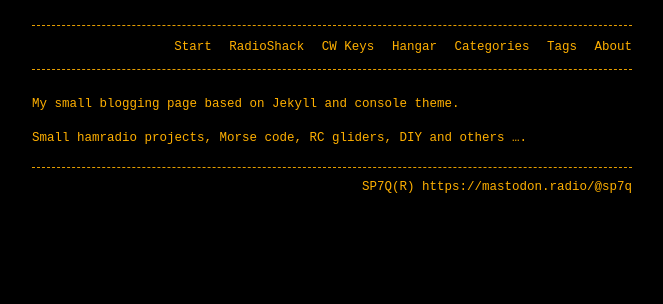
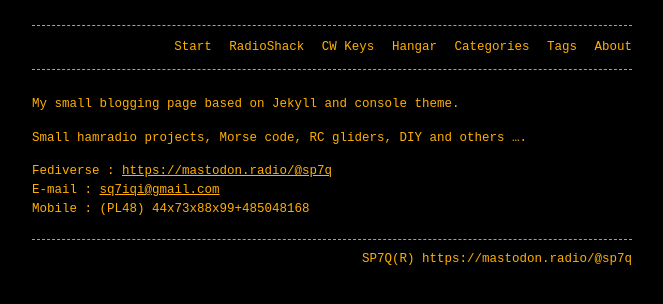
Before and after one commit to sp7q/blog, a Jekyll site: the page built from about.md, in a window 1280 px wide. Shown: the top 304 px of the page, without its empty margins (308-971 px from the left). Built offline with Jekyll 4.4.1, drawn with Linux system fonts in a browser that asks for light colours.

Commit message:
contackt data

```diff
--- a/about.md
+++ b/about.md
@@ -8,3 +8,7 @@ permalink: /about/
 My small blogging page based on Jekyll and console theme.
 
 Small hamradio projects, Morse code, RC gliders, DIY and others ....
+
+Fediverse : [https://mastodon.radio/@sp7q](https://mastodon.radio/@sp7q)
+E-mail : [sq7iqi@gmail.com](mailto:s.q.7.i.q.i@gmail.com)
+Mobile : (PL48) 44x73x88x99+485048168
```
Also changed, not shown: index.markdown (added, +11 -0 lines).
